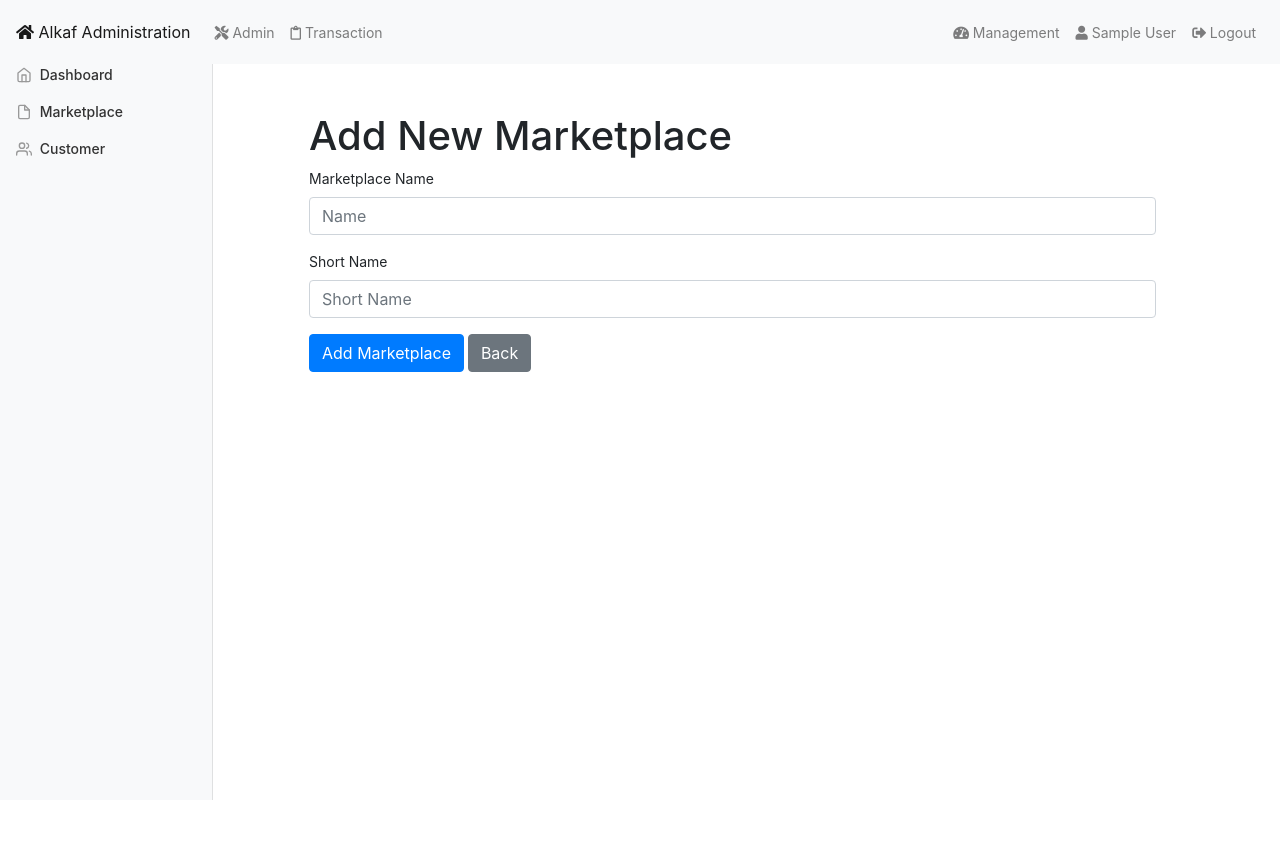
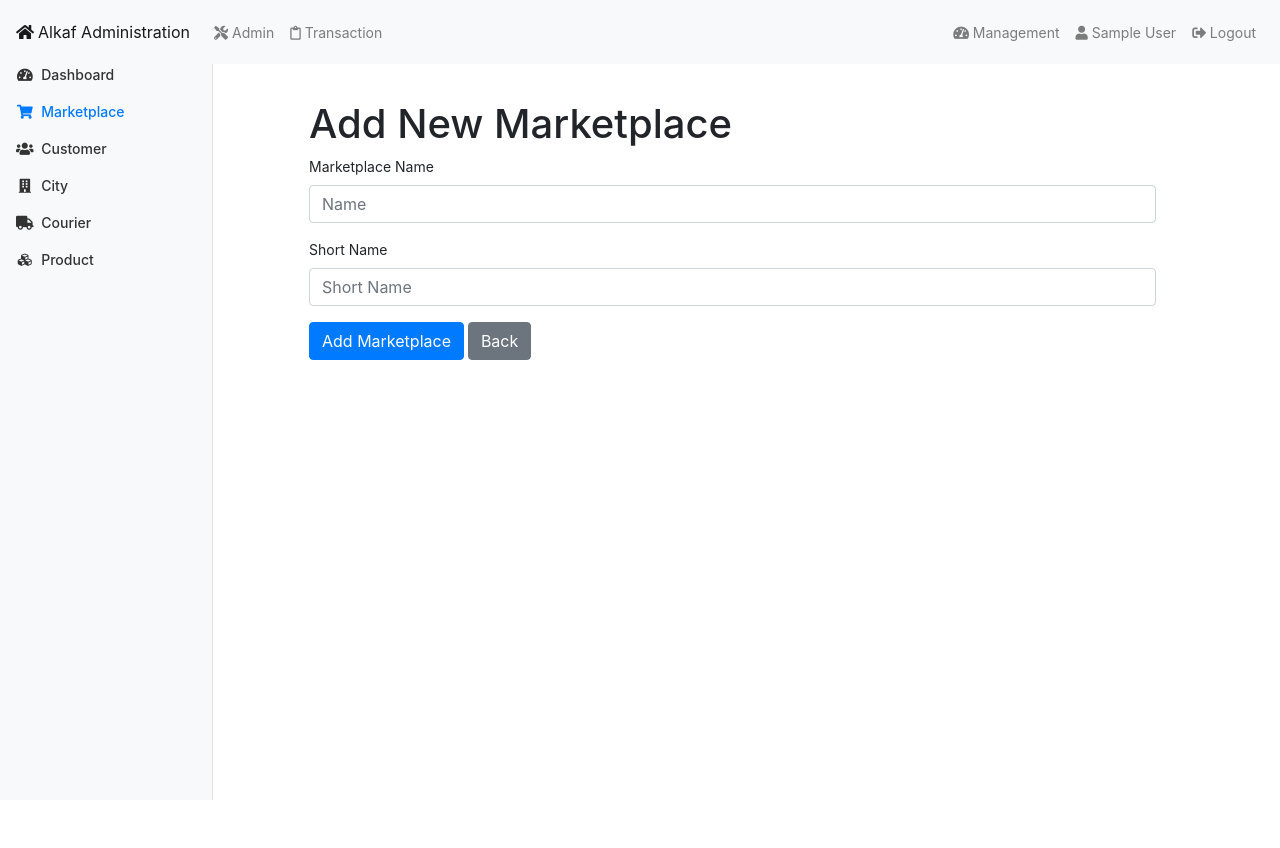
Before and after one commit to FerdiantJoshua/alkafgrosir-administration, a Django app: page /management/marketplace/create in a window 1280 px wide. Run offline with Django 3.2, Linux system fonts and the light colour scheme; the visitor is signed in with stand-in values (Sample User, id 1); parts of the project's set-up code (start-up, migrations or seed data) failed here and were passed over; some libraries are stand-ins or nearby versions.

Commit message:
Improve management layout; Refactor base template and base_extras

```diff
--- a/main/templatetags/base_extras.py
+++ b/main/templatetags/base_extras.py
@@ -22,11 +22,11 @@ def add_placeholder(form_field):
 
 
 @register.filter()
-def print_purchase_querysets(value, arg):
+def render_purchase_querysets(value, arg):
     if not isinstance(value, QuerySet) or value.model is not Purchase:
-        raise ValueError(_('The print_purchase_querysets filter only accept Purchase QuerySet!'))
+        raise ValueError(_('The render_purchase_querysets filter only accept Purchase QuerySet!'))
     elif len(arg.split(',')) != 2:
-        raise ValueError(_('The print_purchase_querysets filter accepts 2 arguments separated by comma!'))
+        raise ValueError(_('The render_purchase_querysets filter accepts 2 arguments separated by comma!'))
     # print(f'Value: {value}. Arg: {arg}')
     button_class, data_target_id = arg.split(',')
 
--- a/management/static/css/management/dashboard.css
+++ b/management/static/css/management/dashboard.css
@@ -67,18 +67,30 @@ body {
  */
 
 [role="main"] {
-  padding-top: 133px; /* Space for fixed navbar */
+  padding-top: 24px; /* Space for fixed navbar */
 }
 
 @media (min-width: 768px) {
   [role="main"] {
-    padding-top: 48px; /* Space for fixed navbar */
+    padding-top: 36px; /* Space for fixed navbar */
   }
 }
 
 /*
  * Navbar
  */
+
+@media (max-width: 768px) {
+    .sidebar-sticky{font-size: 12px;}
+}
+
+@media (max-width: 576px) {
+    .sidebar-sticky{font-size: 18px;}
+}
+
+@media (max-width: 280px) {
+    .sidebar-sticky{font-size: 12px;}
+}
 
 .navbar-brand {
   padding-top: .75rem;
--- a/management/templates/management/base.html
+++ b/management/templates/management/base.html
@@ -7,82 +7,46 @@
 {% block content %}
 <div class="container-fluid">
   <div class="row">
-    <nav class="col-md-2 d-none d-md-block bg-light sidebar">
+    <nav class="col-2 d-md-block bg-light sidebar">
       <div class="sidebar-sticky">
         <ul class="nav flex-column">
-          <li class="nav-item">
+          <li class="nav-item mx-auto m-sm-0">
             <a class="nav-link {% if '/main/' in request.path %}active{% endif %}" href="{% url 'management:main' %}">
-              <svg xmlns="http://www.w3.org/2000/svg" width="24" height="24" viewBox="0 0 24 24" fill="none"
-                   stroke="currentColor" stroke-width="2" stroke-linecap="round" stroke-linejoin="round"
-                   class="feather feather-home">
-                <path d="M3 9l9-7 9 7v11a2 2 0 0 1-2 2H5a2 2 0 0 1-2-2z"></path>
-                <polyline points="9 22 9 12 15 12 15 22"></polyline>
-              </svg>
-              Dashboard {% if '/main/' in request.path %}<span class="sr-only">(current)</span>{% endif %}
+              <i class="fas fa-tachometer-alt fa-fw mr-1"></i>
+              <span class="d-sm-inline d-none">Dashboard {% if '/main/' in request.path %}<span class="sr-only">(current)</span>{% endif %}</span>
             </a>
           </li>
-          <li class="nav-item">
-            <a class="nav-link {% if '_marketplace/' in request.path %}active{% endif %}" href="{% url 'management:list_marketplace' %}">
-              <svg xmlns="http://www.w3.org/2000/svg" width="24" height="24" viewBox="0 0 24 24" fill="none"
-                   stroke="currentColor" stroke-width="2" stroke-linecap="round" stroke-linejoin="round"
-                   class="feather feather-file">
-                <path d="M13 2H6a2 2 0 0 0-2 2v16a2 2 0 0 0 2 2h12a2 2 0 0 0 2-2V9z"></path>
-                <polyline points="13 2 13 9 20 9"></polyline>
-              </svg>
-              Marketplace {% if '_marketplace/' in request.path %}<span class="sr-only">(current)</span>{% endif %}
+          <li class="nav-item mx-auto m-sm-0">
+            <a class="nav-link {% if '/marketplace/' in request.path %}active{% endif %}" href="{% url 'management:list_marketplace' %}">
+              <i class="fas fa-shopping-cart fa-fw mr-1"></i>
+              <span class="d-sm-inline d-none">Marketplace {% if '/marketplace/' in request.path %}<span class="sr-only">(current)</span>{% endif %}</span>
             </a>
           </li>
-          <li class="nav-item">
-            <a class="nav-link {% if '_customer/' in request.path %}active{% endif %}" href="#">
-              <svg xmlns="http://www.w3.org/2000/svg" width="24" height="24" viewBox="0 0 24 24" fill="none"
-                   stroke="currentColor" stroke-width="2" stroke-linecap="round" stroke-linejoin="round"
-                   class="feather feather-users">
-                <path d="M17 21v-2a4 4 0 0 0-4-4H5a4 4 0 0 0-4 4v2"></path>
-                <circle cx="9" cy="7" r="4"></circle>
-                <path d="M23 21v-2a4 4 0 0 0-3-3.87"></path>
-                <path d="M16 3.13a4 4 0 0 1 0 7.75"></path>
-              </svg>
-              Customer {% if '_customer/' in request.path %}<span class="sr-only">(current)</span>{% endif %}
+          <li class="nav-item mx-auto m-sm-0">
+            <a class="nav-link {% if '/customer/' in request.path %}active{% endif %}" href="#">
+              <i class="fas fa-users fa-fw mr-1"></i>
+              <span class="d-sm-inline d-none">Customer {% if '/customer/' in request.path %}<span class="sr-only">(current)</span>{% endif %}</span>
             </a>
           </li>
-<!--          <li class="nav-item">-->
-<!--            <a class="nav-link disabled" href="#">-->
-<!--              <svg xmlns="http://www.w3.org/2000/svg" width="24" height="24" viewBox="0 0 24 24" fill="none"-->
-<!--                   stroke="currentColor" stroke-width="2" stroke-linecap="round" stroke-linejoin="round"-->
-<!--                   class="feather feather-shopping-cart">-->
-<!--                <circle cx="9" cy="21" r="1"></circle>-->
-<!--                <circle cx="20" cy="21" r="1"></circle>-->
-<!--                <path d="M1 1h4l2.68 13.39a2 2 0 0 0 2 1.61h9.72a2 2 0 0 0 2-1.61L23 6H6"></path>-->
-<!--              </svg>-->
-<!--              </svg>-->
-<!--              <i>Customers</i>-->
-<!--            </a>-->
-<!--          </li>-->
-<!--          <li class="nav-item">-->
-<!--            <a class="nav-link disabled" href="#">-->
-<!--              <svg xmlns="http://www.w3.org/2000/svg" width="24" height="24" viewBox="0 0 24 24" fill="none"-->
-<!--                   stroke="currentColor" stroke-width="2" stroke-linecap="round" stroke-linejoin="round"-->
-<!--                   class="feather feather-bar-chart-2">-->
-<!--                <line x1="18" y1="20" x2="18" y2="10"></line>-->
-<!--                <line x1="12" y1="20" x2="12" y2="4"></line>-->
-<!--                <line x1="6" y1="20" x2="6" y2="14"></line>-->
-<!--              </svg>-->
-<!--              <i>Reports</i>-->
-<!--            </a>-->
-<!--          </li>-->
-<!--          <li class="nav-item">-->
-<!--            <a class="nav-link disabled" href="#">-->
-<!--              <svg xmlns="http://www.w3.org/2000/svg" width="24" height="24" viewBox="0 0 24 24" fill="none"-->
-<!--                   stroke="currentColor" stroke-width="2" stroke-linecap="round" stroke-linejoin="round"-->
-<!--                   class="feather feather-layers">-->
-<!--                <polygon points="12 2 2 7 12 12 22 7 12 2"></polygon>-->
-<!--                <polyline points="2 17 12 22 22 17"></polyline>-->
-<!--                <polyline points="2 12 12 17 22 12"></polyline>-->
-<!--              </svg>-->
-<!--              <i>Integrations</i>-->
-<!--            </a>-->
-<!--          </li>-->
-<!--        </ul>-->
+          <li class="nav-item mx-auto m-sm-0">
+            <a class="nav-link {% if '/city/' in request.path %}active{% endif %}" href="{% url 'management:list_city' %}">
+              <i class="fas fa-building fa-fw mr-1"></i>
+              <span class="d-sm-inline d-none">City {% if '/city/' in request.path %}<span class="sr-only">(current)</span>{% endif %}</span>
+            </a>
+          </li>
+          <li class="nav-item mx-auto m-sm-0">
+            <a class="nav-link disabled" href="#">
+              <i class="fas fa-truck fa-fw mr-1"></i>
+              <span class="d-sm-inline d-none">Courier {% if '/courier/' in request.path %}<span class="sr-only">(current)</span>{% endif %}</span>
+            </a>
+          </li>
+          <li class="nav-item mx-auto m-sm-0">
+            <a class="nav-link disabled" href="#">
+              <i class="fas fa-cubes fa-fw mr-1"></i>
+              <span class="d-sm-inline d-none">Product {% if '/product/' in request.path %}<span class="sr-only">(current)</span>{% endif %}</span>
+            </a>
+          </li>
+        </ul>
 
 <!--        <h6 class="sidebar-heading d-flex justify-content-between align-items-center px-3 mt-4 mb-1 text-muted">-->
 <!--          <span>Saved reports</span>-->
@@ -153,11 +117,11 @@
 <!--              <i>Year-end sale</i>-->
 <!--            </a>-->
 <!--          </li>-->
-        </ul>
+<!--        </ul>-->
       </div>
     </nav>
 
-    <main role="main" class="col-md-9 ml-sm-auto col-lg-10 px-4">
+    <main role="main" class="col-10 ml-auto col-lg-10 px-4">
       {% block management_content %}
       {% endblock %}
     </main>
--- a/templates/base.html
+++ b/templates/base.html
@@ -28,18 +28,18 @@
   </head>
   <body>
     <nav class="navbar navbar-expand-md navbar-light bg-light fixed-top">
-      <a class="navbar-brand" href="{% url 'main:index' %}"><i class="fas fa-home"></i> Alkaf Administration</a>
+      <a class="navbar-brand" href="{% url 'main:index' %}"><i class="fas fa-home mr-1"></i>Alkaf Administration</a>
       <button class="navbar-toggler" type="button" data-toggle="collapse" data-target="#navbarSupportedContent" aria-controls="navbarSupportedContent" aria-expanded="false" aria-label="Toggle navigation">
         <span class="navbar-toggler-icon"></span>
       </button>
 
       <div class="collapse navbar-collapse" id="navbarSupportedContent">
         <ul class="mr-auto navbar-nav">
-          {% if user.is_superuser %}
-          <li><a class="nav-link" href="{% url 'admin:index' %}"><i class="fas fa-tools"></i> Admin</a></li>
+          {% if user.is_staff %}
+          <li><a class="nav-link" href="{% url 'admin:index' %}"><i class="fas fa-tools mr-1"></i>Admin</a></li>
           {% endif %}
           {% if user.is_authenticated %}
-          <li><a class="nav-link" href="{% url 'transaction:list_transaction' %}"><i class="far fa-clipboard"></i> Transaction</a></li>
+          <li><a class="nav-link" href="{% url 'transaction:list_transaction' %}"><i class="far fa-clipboard mr-1"></i>Transaction</a></li>
           {% endif %}
         </ul>
         <ul class="navbar-nav">
```
Also changed, not shown: transaction/templates/transaction/transaction_list.html (+8 -4 lines).
